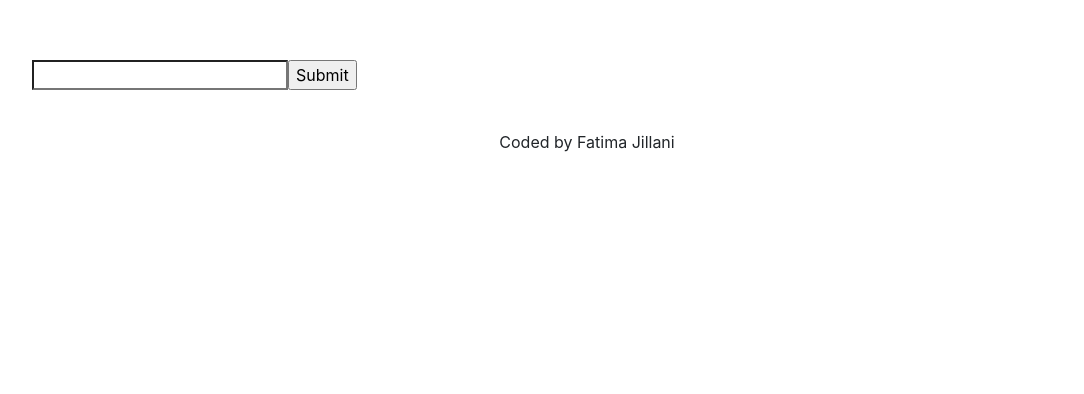
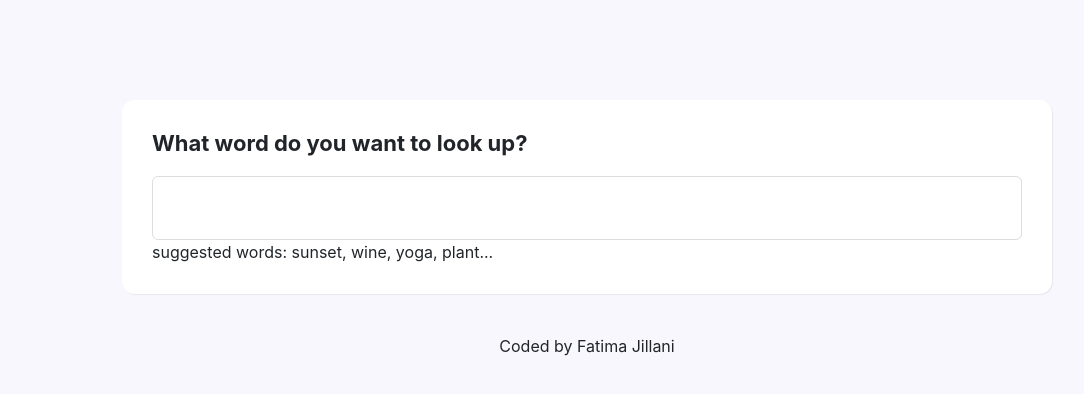
Before and after one commit to fatimaJillani/dictioanry-app, a React (Create React App) app: page / in a window 1280 px wide. Shown: the top 394 px of the page, without its empty margins (53-1137 px from the left). Built offline with nearby package versions, Linux system fonts and the light colour scheme; no server answers.

Commit message:
styled the app

```diff
--- a/src/App.css
+++ b/src/App.css
@@ -1,6 +1,14 @@
+body {
+  background: #f9f7fe;
+}
+a {
+  color: #f65282;
+}
 .App {
-  margin: 60px 50px;
+  max-width: 960px;
+  margin: 0 auto;
 }
 .App footer {
-  margin: 40px auto;
+  text-align: center;
+  margin: 40px 0;
 }
--- a/src/Dictionary.css
+++ b/src/Dictionary.css
@@ -0,0 +1,28 @@
+.Dictionary h1 {
+  font-size: 22px;
+  font-weight: bold;
+  margin-bottom: 20px;
+}
+
+.Dictionary section {
+  background: white;
+  padding: 30px;
+  border-radius: 13px;
+  box-shadow: 1px 1px 1px rgba(0, 0, 0, 0.068);
+  margin: 10px 0;
+}
+.Dictionary .header {
+  margin-top: 100px;
+}
+
+.Dictionary input {
+  display: block;
+  height: 64px;
+  color: #666;
+  font-size: 18px;
+  line-height: 21px;
+  padding: 22px;
+  border: 1px solid #ddd;
+  border-radius: 6px;
+  width: 100%;
+}
--- a/src/Dictionary.js
+++ b/src/Dictionary.js
@@ -32,11 +32,20 @@ export default function Dictionary(props) {
 
   if (loaded) {
     return (
-      <div className="Dictionry">
-        <form onSubmit={handleSubmit}>
-          <input type="search" onChange={handleKeywordChange} />
-          <input type="submit" />
-        </form>
+      <div className="Dictionary">
+        <section class="header">
+          <h1>What word do you want to look up?</h1>
+          <form onSubmit={handleSubmit}>
+            <input
+              type="search"
+              onChange={handleKeywordChange}
+              className="form-control"
+            />
+          </form>
+          <div className="hint">
+            suggested words: sunset, wine, yoga, plant...
+          </div>
+        </section>
         <Results results={results} />
       </div>
     );
--- /dev/null
+++ b/src/Meaning.css
@@ -0,0 +1,10 @@
+.Meaning h3 {
+  font-size: 24px;
+  line-height: 1.5;
+  font-weight: bold;
+}
+.Meaning .example {
+  color: #70757ac0;
+  font-style: italic;
+  margin-top: 10px;
+}
--- a/src/Meaning.js
+++ b/src/Meaning.js
@@ -1,18 +1,20 @@
 import React from "react";
 import Synonyms from "./Synonyms";
+import "./Meaning.css";
 
 export default function Meaning(props) {
   return (
     <div className="Meaning">
       <h3>{props.meaning.partOfSpeech}</h3>
-      <strong>Definition:</strong>
+
       {props.meaning.definitions.map(function (definition, index) {
         return (
           <div key={index}>
-            <p>
+            <div className="definition">
               {definition.definition}
               <br />
-            </p>
+            </div>
+            <div className="example">{definition.example}</div>
           </div>
         );
       })}
--- /dev/null
+++ b/src/Phonetic.css
@@ -0,0 +1,25 @@
+.Phonetic {
+  margin: 20px 0;
+}
+
+.Phonetic a {
+  border: 1px solid #ddd;
+  text-decoration: none;
+  padding: 6px 15px;
+  font-size: 14px;
+  margin-right: 15px;
+  border-radius: 50px;
+  transition: all 150ms ease-in-out;
+}
+
+.Phonetic a:hover {
+  background: #f65282;
+  color: white;
+}
+
+.Phonetic .text {
+  opacity: 0.5;
+  font-weight: 600;
+  font-size: 16px;
+  display: inline;
+}
--- a/src/Phonetic.js
+++ b/src/Phonetic.js
@@ -1,4 +1,5 @@
 import React from "react";
+import "./Phonetic.css";
 
 export default function Phonetic(props) {
   return (
@@ -6,8 +7,7 @@ export default function Phonetic(props) {
       <a href={props.phonetic.audio} target="_blank" rel="noreferrer">
         Listen
       </a>
-      <br />
-      {props.phonetic.text}
+      <h4 className="text">{props.phonetic.text}</h4>
     </div>
   );
 }
--- /dev/null
+++ b/src/Results.css
@@ -0,0 +1,5 @@
+.Results h2 {
+  font-size: 36px;
+  font-weight: bold;
+  line-height: 1.5;
+}
--- a/src/Results.js
+++ b/src/Results.js
@@ -1,4 +1,5 @@
 import React from "react";
+import "./Results.css";
 import Meaning from "./Meaning";
 import Phonetic from "./Phonetic";
 
@@ -7,6 +8,7 @@ export default function Results(props) {
   if (props.results) {
     return (
       <div className="Results">
+        <section>
           <h2>{props.results.word}</h2>
           {props.results.phonetics.map(function (phonetic, index) {
             return (
@@ -15,11 +17,12 @@ export default function Results(props) {
               </div>
             );
           })}
+        </section>
         {props.results.meanings.map(function (meaning, index) {
           return (
-            <div key={index}>
+            <section key={index}>
               <Meaning meaning={meaning} />
-            </div>
+            </section>
           );
         })}
       </div>
--- /dev/null
+++ b/src/Synonyms.css
@@ -0,0 +1,16 @@
+.Synonyms {
+  margin: 15px 0 0;
+  padding: 0;
+}
+
+.Synonyms li {
+  font-size: 13px;
+  display: inline-block;
+  margin: 5px;
+  color: #f65282;
+  font-weight: 400;
+  margin-right: 15px;
+  padding: 8px 14px;
+  border: 1px solid #ddd;
+  border-radius: 50px;
+}
--- a/src/Synonyms.js
+++ b/src/Synonyms.js
@@ -1,4 +1,5 @@
 import React from "react";
+import "./Synonyms.css";
 
 export default function Synonyms(props) {
   if (props.synonyms) {
```
Also changed, not shown: 1 other file (tests, documents, lock files or other folders). Lines whose indentation alone changed are shown as unchanged.
